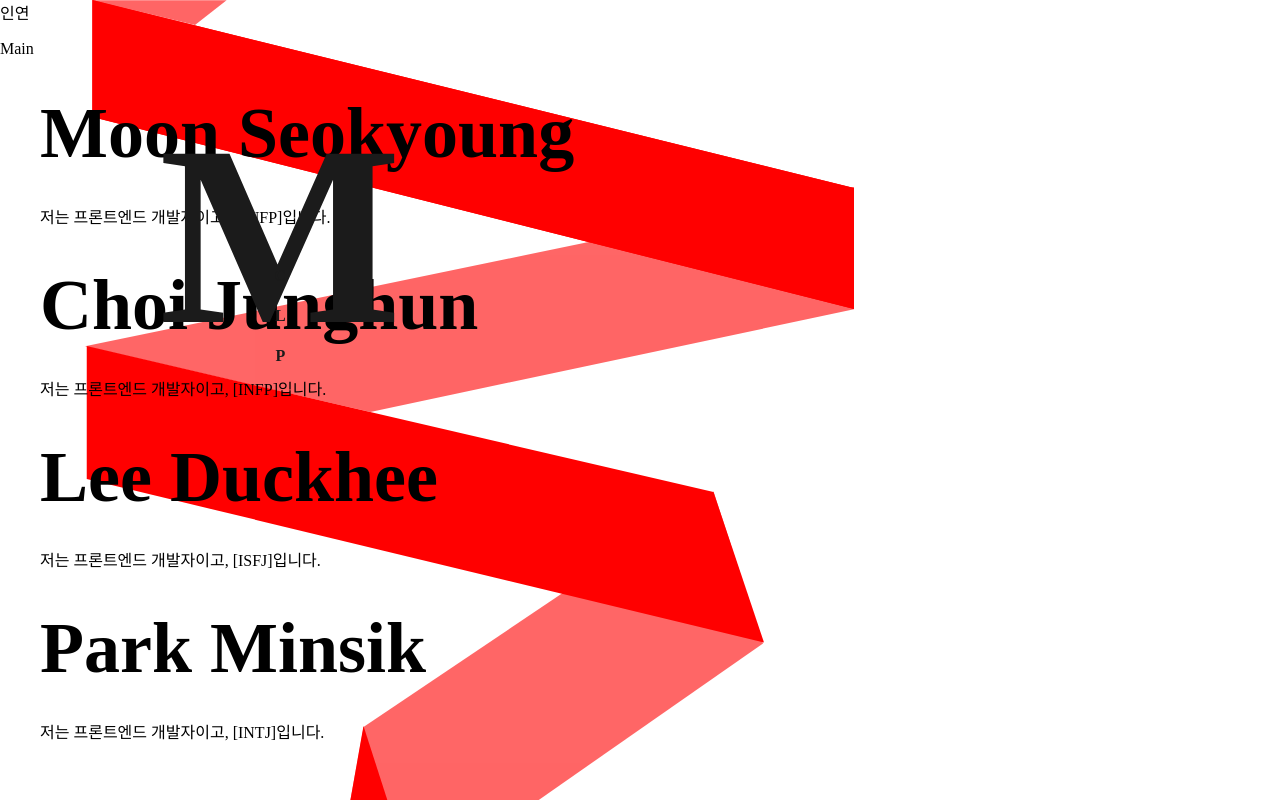
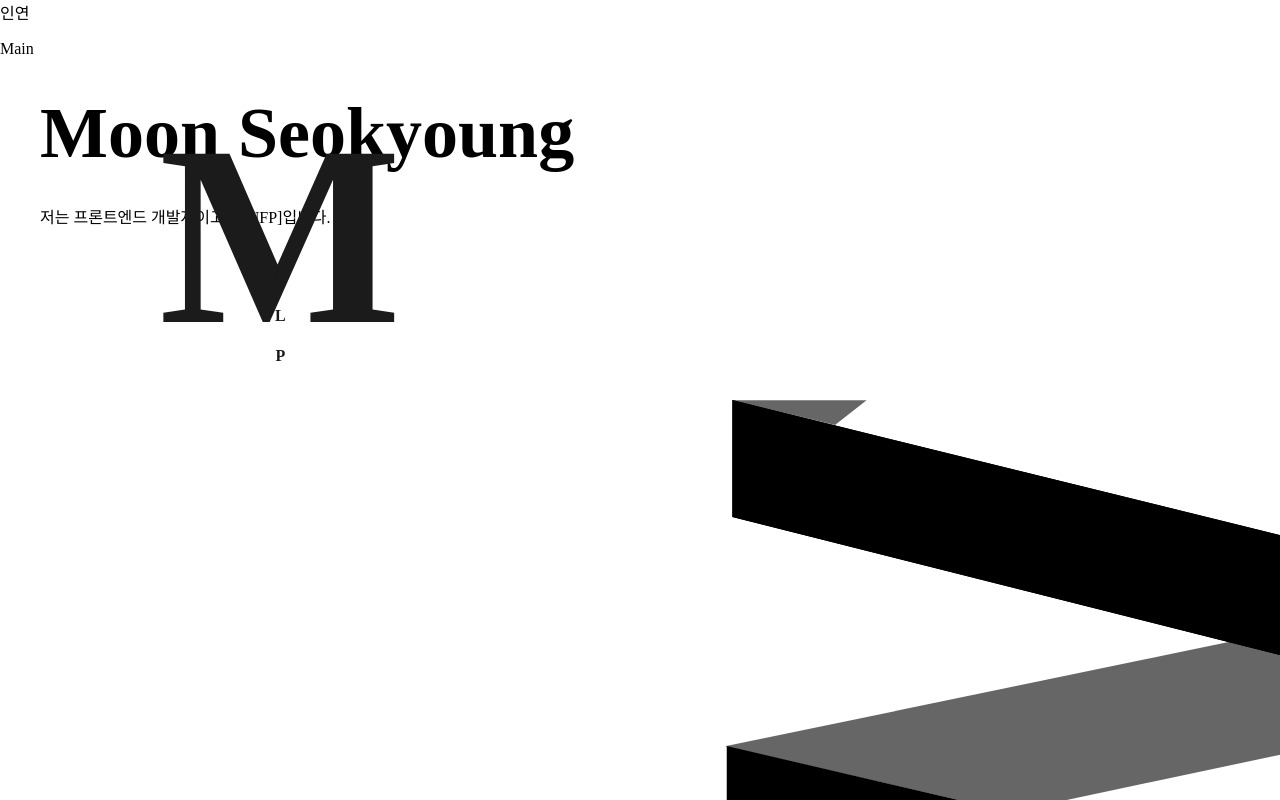
Before and after one commit to Febase/FeWebAnimations, a React (Create React App) app in the folder PetitProjects/Team2/: page / in a window 1280 px wide. Shown: the top 800 px of the page. Built offline with nearby package versions, Linux system fonts and the light colour scheme.

Commit message:
WIP: 스크롤 이벤트를 활용한 애니메이션 적용 중

```diff
--- a/PetitProjects/Team2/package.json
+++ b/PetitProjects/Team2/package.json
@@ -10,6 +10,8 @@
     "@types/node": "^16.11.39",
     "@types/react": "^18.0.12",
     "@types/react-dom": "^18.0.5",
+    "framer-motion": "^6.3.11",
+    "lodash": "^4.17.21",
     "react": "^18.1.0",
     "react-dom": "^18.1.0",
     "react-scripts": "5.0.1",
@@ -42,6 +44,7 @@
     ]
   },
   "devDependencies": {
+    "@types/lodash": "^4.14.182",
     "@types/styled-components": "^5.1.25"
   }
 }
--- a/PetitProjects/Team2/src/components/Pages.tsx
+++ b/PetitProjects/Team2/src/components/Pages.tsx
@@ -1,10 +1,12 @@
-import { intro } from '../constants/introduce'
-
+import { Intro, intro } from '../constants/introduce'
 import styled from "styled-components"
+import { motion, useViewportScroll, useTransform } from 'framer-motion'
+import { useCallback, useEffect, useState } from 'react'
+import { throttle } from 'lodash'
 
 const PageList = styled.ul``
-const PageItem = styled.li`
-  height: 100v
+const PageItem = styled(motion.li)`
+  height: 100vh;
 `
 const PageTitle = styled.h3`
   font-size: 72px;
@@ -23,10 +25,44 @@ const PageDescription = styled.p`
 `
 
 const Pages = () => {
+  const {scrollYProgress, scrollY} = useViewportScroll();
+  const [section, setSection] = useState<Intro>()
+  const height = window.innerHeight
+  const scroll = useTransform(scrollYProgress, [0, 0.25, 0.5, 0.75, 1], [0, height, height * 2, height * 3, height * 4]);
+
+  scrollYProgress.onChange((value) => {
+    if (value <= 0.25) {
+      setSection(intro[0])
+    } else if (value <= 0.5) {
+      setSection(intro[1])
+    } else if (value <= 0.75) {
+      setSection(intro[2])
+    } else {
+      setSection(intro[3])
+    }
+  })
+
+
+  const wheelEvent = useCallback(throttle((ev) => {
+
+  }, 500), [])
+
+  useEffect(() => {
+
+    window.addEventListener('wheel', () => {
+      window.scrollTo(0,0)
+    })
+    window.addEventListener('wheel', wheelEvent)
+  }, [])
+
+  // console.log(section);
+
   return (
     <PageList>
       {intro.map((item) => (
-        <PageItem>
+        <PageItem key={item.fullName} transformTemplate={({y}) => {
+          return `translateY(-${y})`
+        }}>
           <PageTitle>{item.fullName}</PageTitle>
           <PageDescription>저는 프론트엔드 개발자이고, [{item.keywords[0]}]입니다.</PageDescription>
         </PageItem>
--- a/PetitProjects/Team2/src/components/Ribbon/index.tsx
+++ b/PetitProjects/Team2/src/components/Ribbon/index.tsx
@@ -1,10 +1,11 @@
-
+import { motion } from 'framer-motion';
 import styled from 'styled-components';
 
-const Svg = styled.svg`
-  position: absolute;
+const Svg = styled(motion.svg)`
+  position: fixed;
   top: 0;
-  left: 0;
+  left: 50%;
+  transform: translateX(-50%);
   g:nth-child(odd) {
     opacity: 0.6
   }
@@ -12,8 +13,11 @@ const Svg = styled.svg`
 `
 
 const Ribbon = ({color}: {color: string}) => {
+  // const { scrollYProgress, scrollY } = useViewportScroll();
+  // const background = useTransform(scrollYProgress, )
+
   return (
-    <Svg width="888" height="1628" viewBox="0 0 888 1628" fill={color} xmlns="http://www.w3.org/2000/svg">
+    <Svg width="888" height="1628" viewBox="0 0 888 1628" animate={{backgroundColor: ['#F2B035', '#F28963', '#049DD9', '#F2167D'], y: [0, 100, 200, 300, 400],}} transition={{ duration: 4, ease: "linear" }} xmlns="http://www.w3.org/2000/svg">
       <g>
         <path d="M48.5273 1415L888 1498.11L751.5 1627.5L0 1550.33L48.5273 1415Z" />
         <path d="M335 1018L751.5 1169V1298.5L522 1208L335 1018Z" />
```
